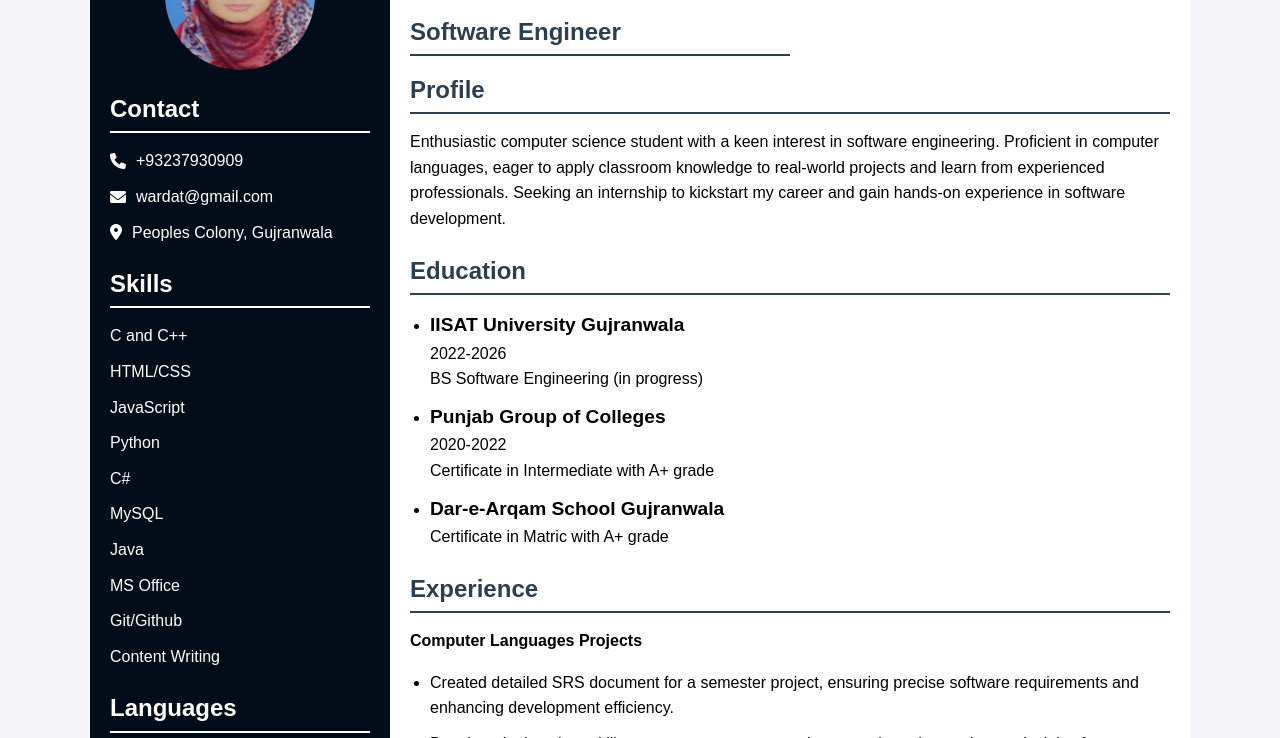
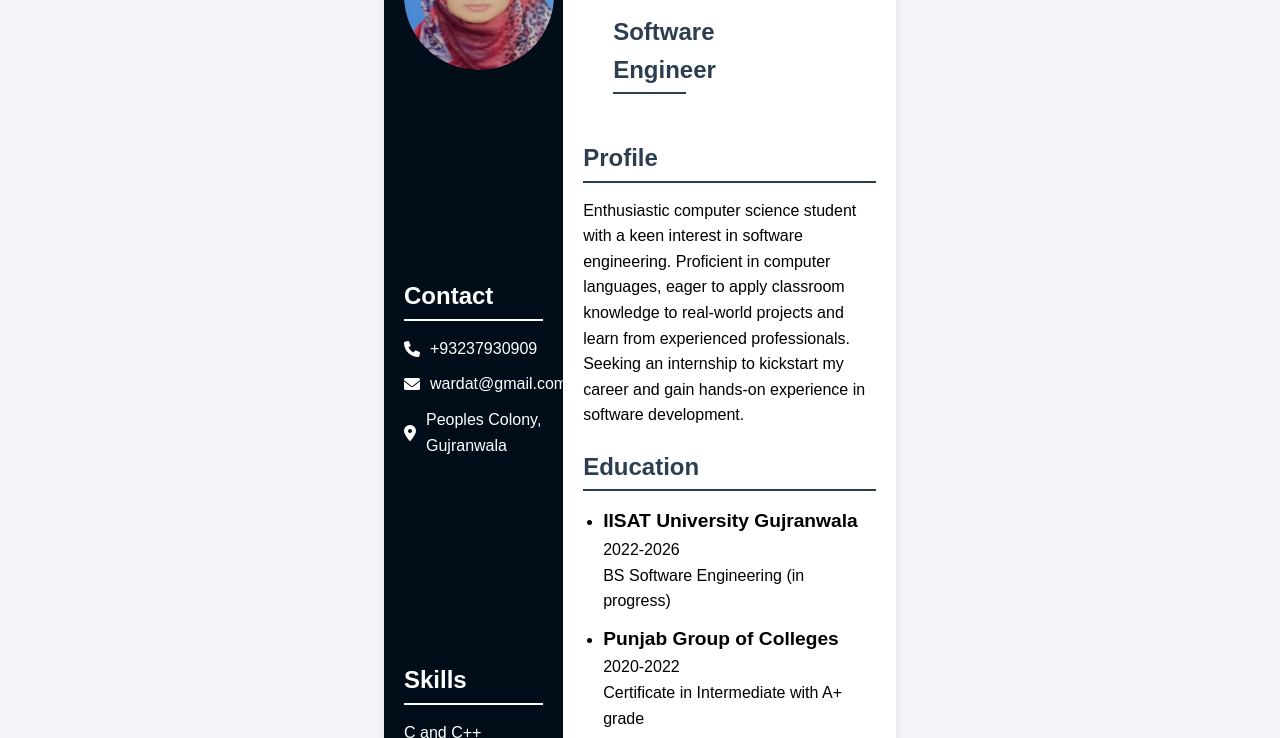
Before and after one commit to Warda-Tayyab/Curriculum-Vitae, a plain HTML site: page index.html in a window 1280 px wide. Shown: the part 120-858 px from the top of the page. Drawn offline with Linux system fonts and the light colour scheme.

Commit message:
change commit

```diff
--- a/index.html
+++ b/index.html
@@ -11,22 +11,31 @@
             font-family: Arial, sans-serif;
             margin: 0;
             padding: 0;
+            display: flex;
+            justify-content: center;
+            align-items: flex-start;
+            height: 100vh;
+            overflow-y: scroll;
             line-height: 1.6;
         }
         .cv-container {
             display: flex;
-            flex-wrap: wrap;
-            justify-content: center;
-            align-items: flex-start;
+            width: 40%;
+            height: auto;
+            box-shadow: 0 0 10px rgba(0, 0, 0, 0.1);
+            border-radius: 10px;
+            overflow: hidden;
             margin-top: 20px;
         }
         .sidebar {
             background-color: #010e19;
             color: white;
-            width: 100%;
-            max-width: 300px;
+            width: 35%;
             padding: 20px;
             box-sizing: border-box;
+            display: flex;
+            flex-direction: column;
+            justify-content: space-between;
         }
         .sidebar img {
             display: block;
@@ -63,18 +72,23 @@
         }
         .main {
             background-color: white;
-            width: 100%;
-            max-width: 800px; /* Limit main content width */
+            width: 65%;
             padding: 20px;
             box-sizing: border-box;
         }
         .main h1 {
             margin-bottom: 10px;
             font-weight: 1000;
+            margin-left: 30px;
         }
         .main h2 {
             color: #2c3e50;
             position: relative;
+        }
+        #head {
+            margin-left: 30px;
+            margin-bottom: 50px;
+            width: 50%;
         }
         .main h2:before {
             content: '';
@@ -121,8 +135,6 @@
         .main .experience-item strong {
             font-size: 1.2em;
         }
-
-        /* Media Query for responsiveness */
         @media (max-width: 768px) {
             .cv-container {
                 flex-direction: column;
@@ -130,6 +142,7 @@
             }
             .sidebar, .main {
                 width: 90%;
+
                 margin: 10px 0;
             }
             .sidebar {
@@ -196,10 +209,9 @@
                 </li>
             </ul>
             <h2>Experience</h2>
-            <strong>Computer Languages Projects</strong>
+            <strong><h3>Computer Languages Projects</h3></strong>
             <ol>
-                <li class="experience-item">Created detailed SRS document for a semester project, ensuring precise software requirements and enhancing development efficiency.
-                </li>
+                <li class="experience-item">Development of through srs document for a semester project guaranteeing precise and defined software requirements thereby enhancing the efficiency of the development process</li>
                 <li class="experience-item">Developed a java based library management system incorporating advanced oop principles for streamlined operations</li>
                 <li class="experience-item">Completed C++ projects and implemented various data structures and algorithms for practical applications.Developed web projects using HTML, CSS, and JavaScript, such as a personal portfolio and a to-do list application.</li>
             </ol>
```
